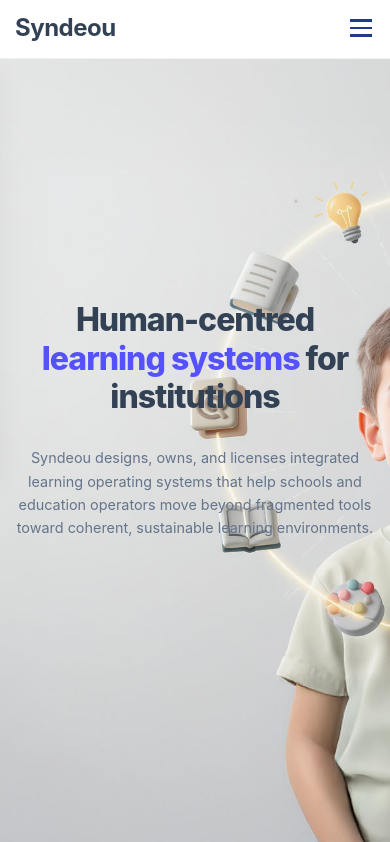
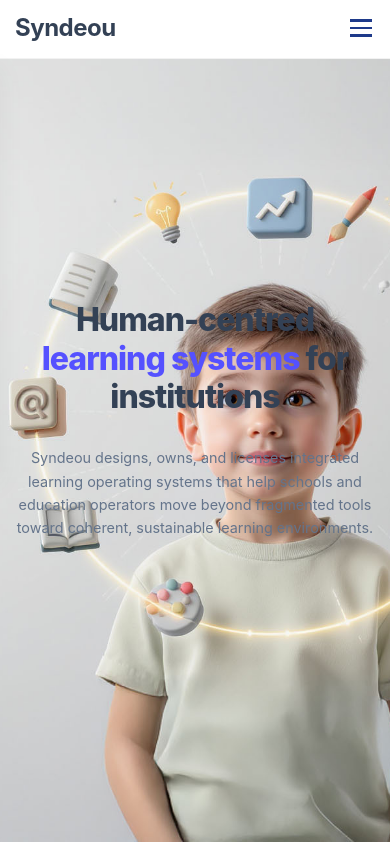
Before and after one commit to NeethuAnnaJose/syndeou, a React (Vite) app: page / in a window 390 px wide. Shown: the part 63-905 px from the top of the page. Built offline with nearby package versions, Linux system fonts and the light colour scheme.

Commit message:
background image setting

```diff
--- a/src/App.css
+++ b/src/App.css
@@ -2468,6 +2468,11 @@
     padding: 20px 15px;
     height: auto;
     min-height: 100vh;
+    background-position: 70% center;
+  }
+
+  .hero-section::before {
+    background-position: 70% center;
   }
 
   .hero-content-left {
```
